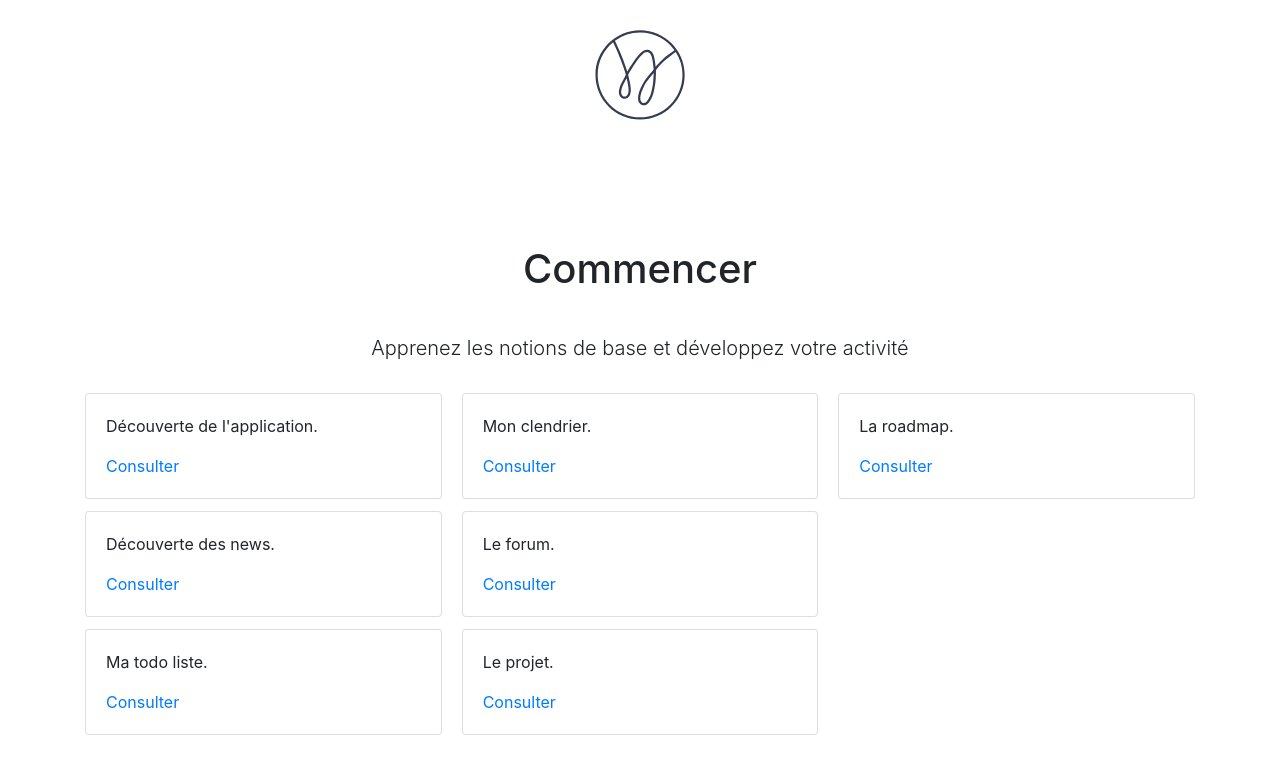
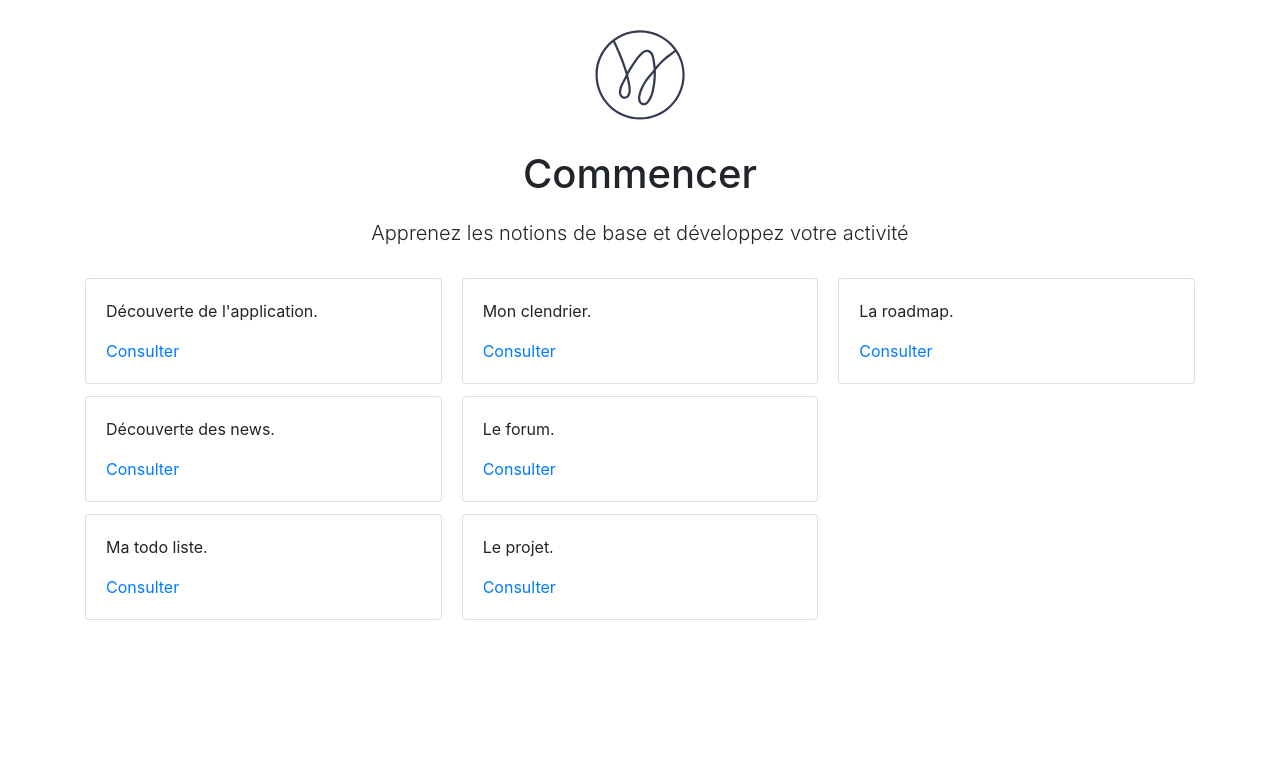
Before and after one commit to Weelgo/weelgo.github.io, a Jekyll site: the page built from fr/commencer/index.html, in a window 1280 px wide. Shown: the top 774 px of the page. Built offline with Jekyll 4.4.1, drawn with Linux system fonts in a browser that asks for light colours.

Commit message:
Amélioration

```diff
--- a/_layouts/category_index_fr.html
+++ b/_layouts/category_index_fr.html
@@ -12,13 +12,13 @@
 			{% assign currentData=lev1 %}
 		{% endif %}
 	{% endfor %}
-	<div class="container" style="margin-top: 95px;">
+	<div class="container">
 
-		<div class="row">
-			<h1 class="text-center" style="margin-bottom: 20px; width: 100%;">{{ currentData.name }}</h1>
+		<div>
+			<h1 class="text-center" style="margin-bottom: 20px;">{{ currentData.name }}</h1>
 
 			<div class="lead text-center"
-				style="margin-top: 20px; margin-bottom: 30px;width: 100%;">{{ currentData.description }}</div>
+				style="margin-top: 20px; margin-bottom: 30px;;">{{ currentData.description }}</div>
 		</div>
 		{% if currentData.hasCategory == 'true' %}
 			{% for parts in currentData.sub %}
```
